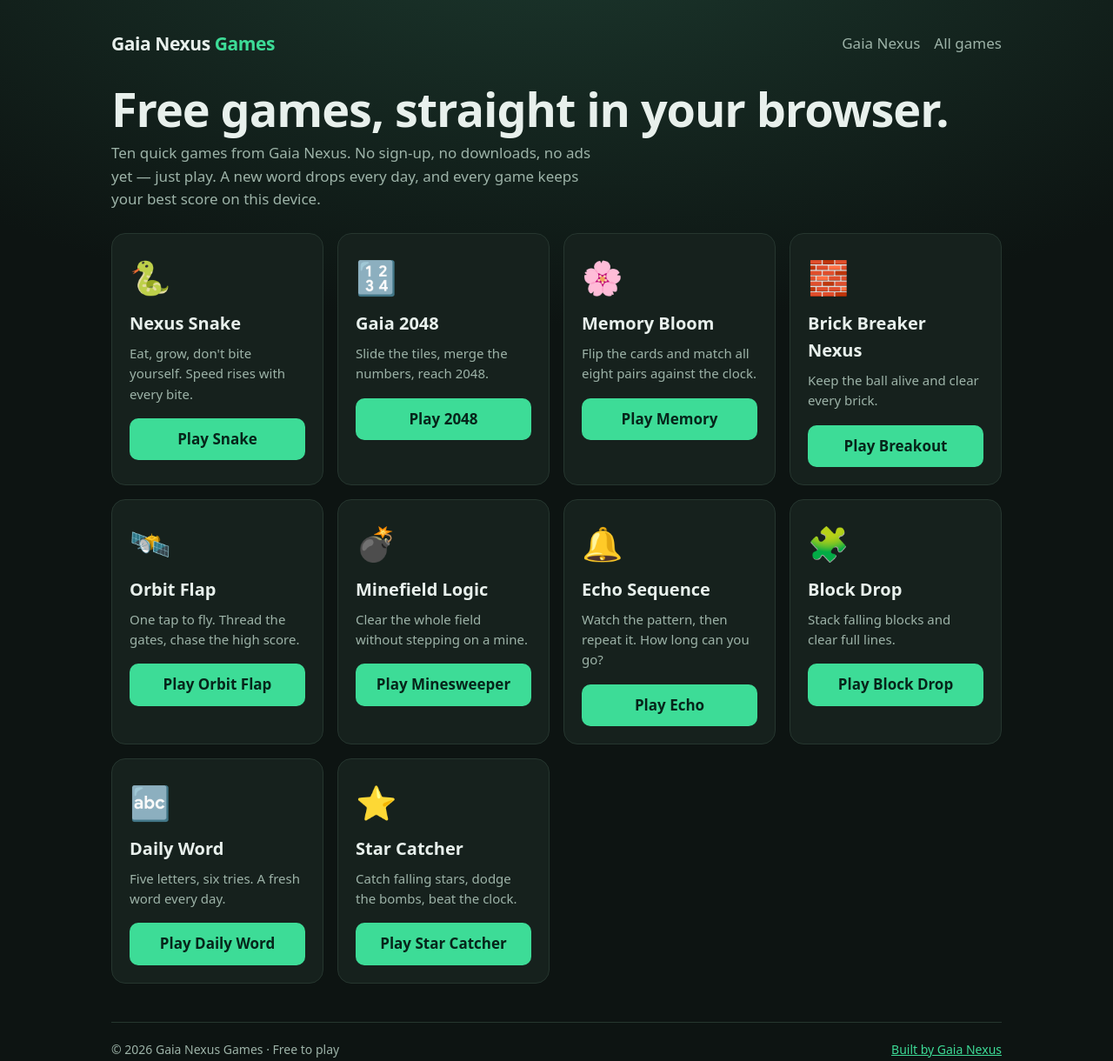
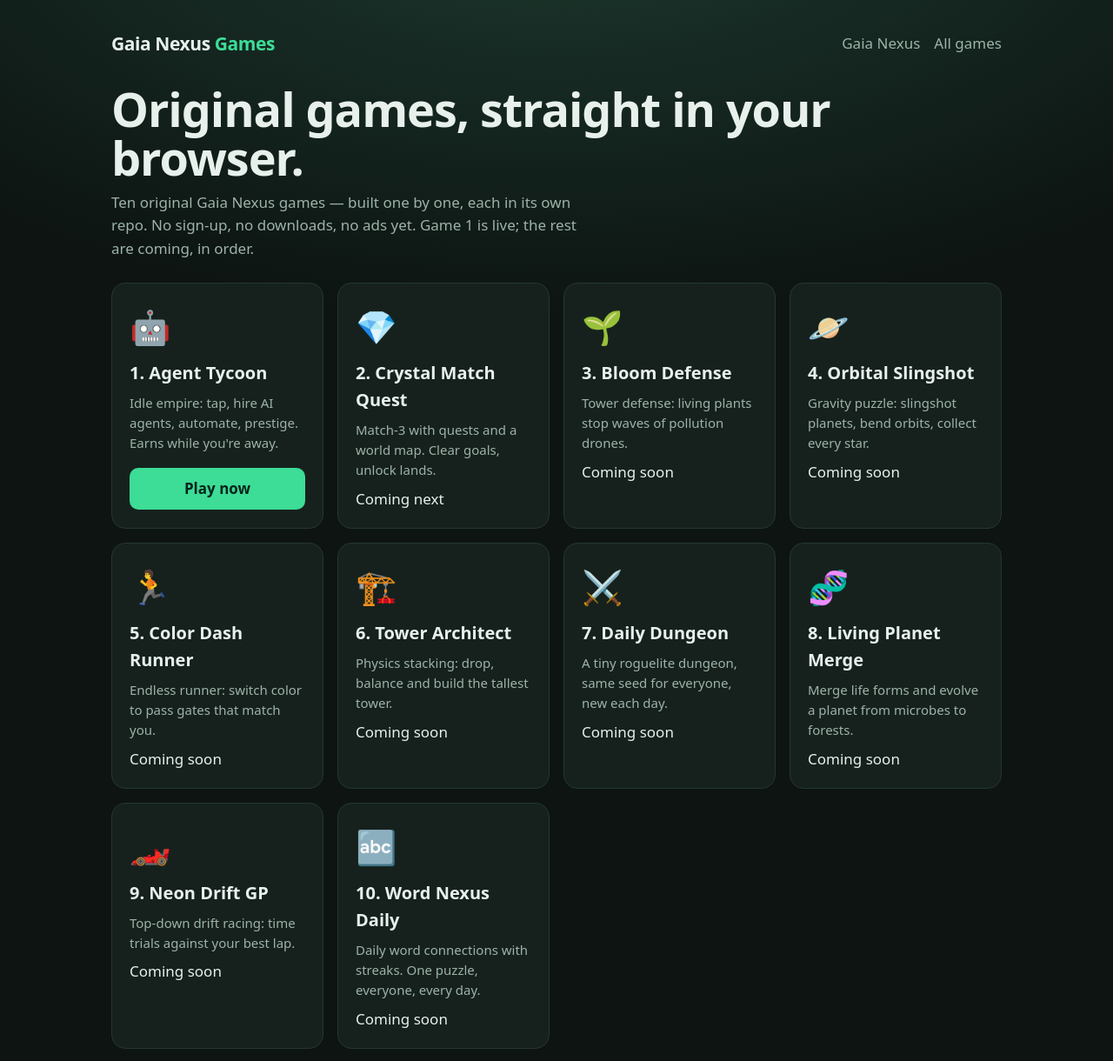
Before and after one commit to josel120/gaia-nexus-games, a plain HTML site: page index.html in a window 1280 px wide. Shown: the top 1220 px of the page at 87% size. Drawn offline with Linux system fonts and the light colour scheme.

Commit message:
New original 10-game list; link Agent Tycoon

```diff
--- a/index.html
+++ b/index.html
@@ -1,24 +1,24 @@
 <!doctype html>
 <html lang="en"><head><meta charset="utf-8"><meta name="viewport" content="width=device-width,initial-scale=1">
 <title>Free Browser Games — Gaia Nexus Games</title>
-<meta name="description" content="Play 10 free browser games: Snake, 2048, Memory, Breakout, Minesweeper, a daily word game and more. No sign-up, no downloads.">
+<meta name="description" content="Gaia Nexus Games: original free browser games. Agent Tycoon idle empire, match-3 quests, tower defense, gravity puzzles and a daily dungeon. No sign-up.">
 <link rel="canonical" href="https://josel120.github.io/gaia-nexus-games/">
 <link rel="stylesheet" href="assets/style.css"></head>
 <body><div class="wrap">
 <header class="site"><a class="brand" href="./">Gaia Nexus <b>Games</b></a><nav><a href="https://www.gaia-nexus.com/">Gaia Nexus</a><a href="#games">All games</a></nav></header>
-<main><h1>Free games, straight in your browser.</h1>
-<p class="lede">Ten quick games from Gaia Nexus. No sign-up, no downloads, no ads yet — just play. A new word drops every day, and every game keeps your best score on this device.</p>
+<main><h1>Original games, straight in your browser.</h1>
+<p class="lede">Ten original Gaia Nexus games — built one by one, each in its own repo. No sign-up, no downloads, no ads yet. Game 1 is live; the rest are coming, in order.</p>
 <ul class="grid" id="games">
-<li class="card"><span class="emoji">🐍</span><h2>Nexus Snake</h2><p>Eat, grow, don't bite yourself. Speed rises with every bite.</p><a class="play" href="https://josel120.github.io/gaia-snake/">Play Snake</a></li>
-<li class="card"><span class="emoji">🔢</span><h2>Gaia 2048</h2><p>Slide the tiles, merge the numbers, reach 2048.</p><a class="play" href="2048/">Play 2048</a></li>
-<li class="card"><span class="emoji">🌸</span><h2>Memory Bloom</h2><p>Flip the cards and match all eight pairs against the clock.</p><a class="play" href="memory/">Play Memory</a></li>
-<li class="card"><span class="emoji">🧱</span><h2>Brick Breaker Nexus</h2><p>Keep the ball alive and clear every brick.</p><a class="play" href="breakout/">Play Breakout</a></li>
-<li class="card"><span class="emoji">🛰️</span><h2>Orbit Flap</h2><p>One tap to fly. Thread the gates, chase the high score.</p><a class="play" href="orbit-flap/">Play Orbit Flap</a></li>
-<li class="card"><span class="emoji">💣</span><h2>Minefield Logic</h2><p>Clear the whole field without stepping on a mine.</p><a class="play" href="minesweeper/">Play Minesweeper</a></li>
-<li class="card"><span class="emoji">🔔</span><h2>Echo Sequence</h2><p>Watch the pattern, then repeat it. How long can you go?</p><a class="play" href="echo/">Play Echo</a></li>
-<li class="card"><span class="emoji">🧩</span><h2>Block Drop</h2><p>Stack falling blocks and clear full lines.</p><a class="play" href="block-drop/">Play Block Drop</a></li>
-<li class="card"><span class="emoji">🔤</span><h2>Daily Word</h2><p>Five letters, six tries. A fresh word every day.</p><a class="play" href="word-guess/">Play Daily Word</a></li>
-<li class="card"><span class="emoji">⭐</span><h2>Star Catcher</h2><p>Catch falling stars, dodge the bombs, beat the clock.</p><a class="play" href="star-catcher/">Play Star Catcher</a></li>
+<li class="card"><span class="emoji">🤖</span><h2>1. Agent Tycoon</h2><p>Idle empire: tap, hire AI agents, automate, prestige. Earns while you're away.</p><a class="play" href="https://josel120.github.io/gaia-agent-tycoon/">Play now</a></li>
+<li class="card"><span class="emoji">💎</span><h2>2. Crystal Match Quest</h2><p>Match-3 with quests and a world map. Clear goals, unlock lands.</p><span class="play" aria-disabled="true">Coming next</span></li>
+<li class="card"><span class="emoji">🌱</span><h2>3. Bloom Defense</h2><p>Tower defense: living plants stop waves of pollution drones.</p><span class="play" aria-disabled="true">Coming soon</span></li>
+<li class="card"><span class="emoji">🪐</span><h2>4. Orbital Slingshot</h2><p>Gravity puzzle: slingshot planets, bend orbits, collect every star.</p><span class="play" aria-disabled="true">Coming soon</span></li>
+<li class="card"><span class="emoji">🏃</span><h2>5. Color Dash Runner</h2><p>Endless runner: switch color to pass gates that match you.</p><span class="play" aria-disabled="true">Coming soon</span></li>
+<li class="card"><span class="emoji">🏗️</span><h2>6. Tower Architect</h2><p>Physics stacking: drop, balance and build the tallest tower.</p><span class="play" aria-disabled="true">Coming soon</span></li>
+<li class="card"><span class="emoji">⚔️</span><h2>7. Daily Dungeon</h2><p>A tiny roguelite dungeon, same seed for everyone, new each day.</p><span class="play" aria-disabled="true">Coming soon</span></li>
+<li class="card"><span class="emoji">🧬</span><h2>8. Living Planet Merge</h2><p>Merge life forms and evolve a planet from microbes to forests.</p><span class="play" aria-disabled="true">Coming soon</span></li>
+<li class="card"><span class="emoji">🏎️</span><h2>9. Neon Drift GP</h2><p>Top-down drift racing: time trials against your best lap.</p><span class="play" aria-disabled="true">Coming soon</span></li>
+<li class="card"><span class="emoji">🔤</span><h2>10. Word Nexus Daily</h2><p>Daily word connections with streaks. One puzzle, everyone, every day.</p><span class="play" aria-disabled="true">Coming soon</span></li>
 </ul></main>
 <footer><span>© 2026 Gaia Nexus Games · Free to play</span><a href="https://www.gaia-nexus.com/">Built by Gaia Nexus</a></footer>
 </div></body></html>
```
